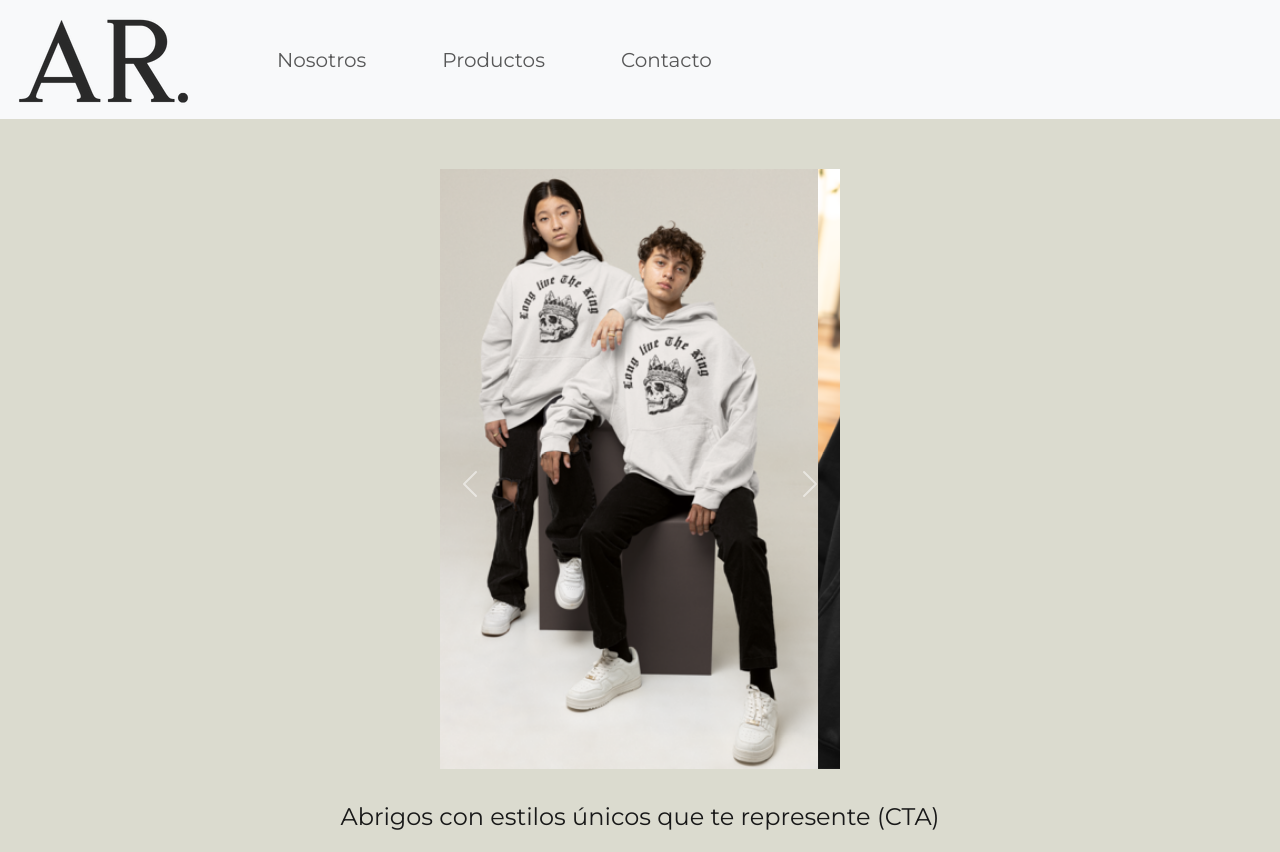
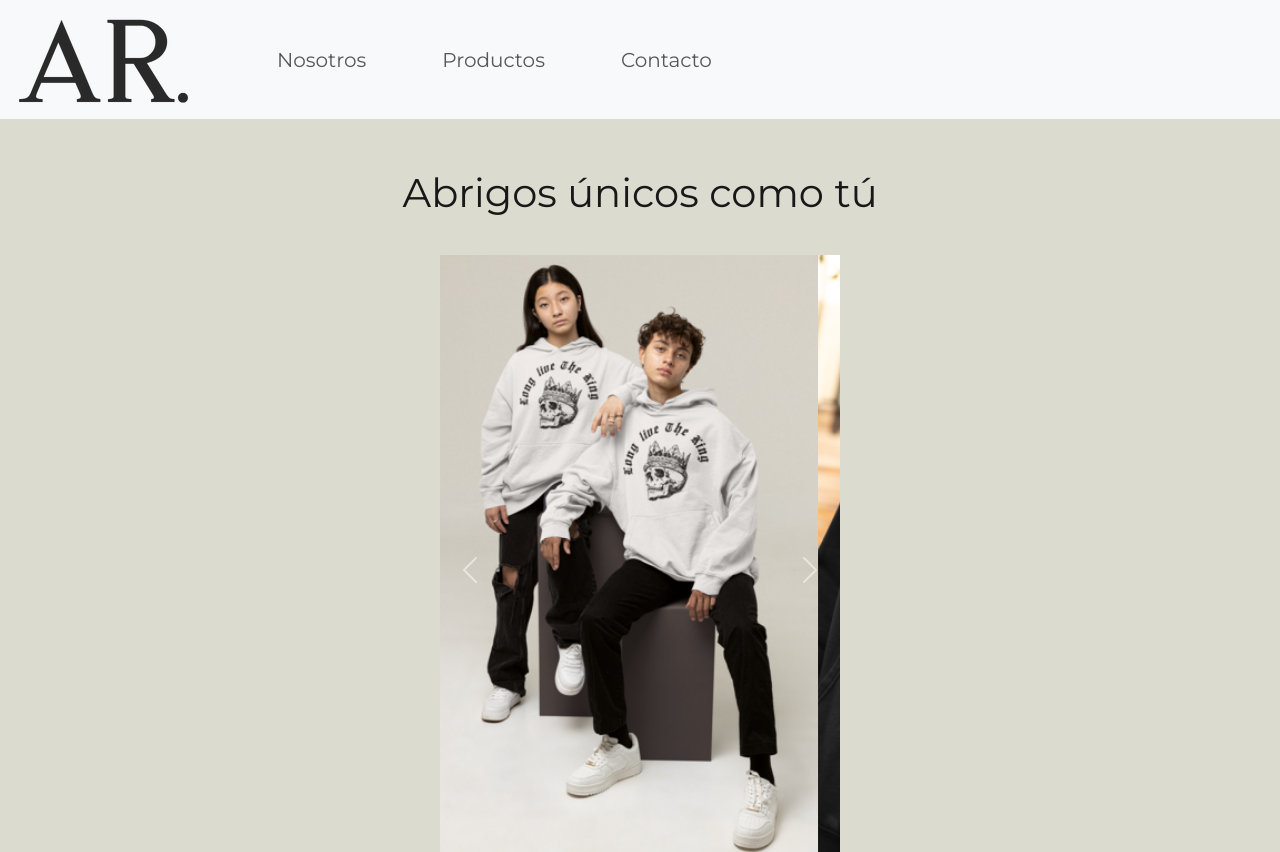
Before and after one commit to DAR1776/MiRepositorio, a website: page index.html in a window 1280 px wide. Shown: the top 852 px of the page. Drawn offline with nearby package versions, Linux system fonts and the light colour scheme.

```diff
--- a/index.html
+++ b/index.html
@@ -6,7 +6,7 @@
     <title>AR Store</title>
     <meta name="viewport" content="width=device-width, initial-scale=1.0">
     <meta name="description" content="En AR Store te brindamos una larga seleccion de abrigos y suéteres con diseños únicos como tú." />
-    <meta name="keywords" content="Ropa, Tienda, Tienda Online, Abrigos, Estampados, Hoodies, Suerter">
+    <meta name="keywords" content="Ropa, Tienda, Tienda Online, Abrigos, Hoodies, Suerter">
     <link rel="preconnect" href="https://fonts.googleapis.com">
     <link rel="preconnect" href="https://fonts.gstatic.com" crossorigin>
     <link href="https://fonts.googleapis.com/css2?family=Montserrat:wght@200;400;600&display=swap" rel="stylesheet">
@@ -40,6 +40,7 @@
     <!-- Seccion -->
     <section class="seccion-home">
       <div class="contenido-home contenedor-flex-column">
+        <h1>Abrigos únicos como tú</h1>
         <!-- Carrousel Bootshtrap -->
         <div id="carouselExampleAutoplaying" class="carousel slide" data-bs-ride="carousel">
 
--- a/scss/styles.scss
+++ b/scss/styles.scss
@@ -41,6 +41,11 @@
     align-items: center;
 }
 //***************************************************** MENU *****************************************************//
+
+.carousel{
+    margin: 30px;
+}
+
 
 .nav-link{
     margin-left:60px;
```
Also changed, not shown: img/AR-Favicon.png, styles/styles.css.
